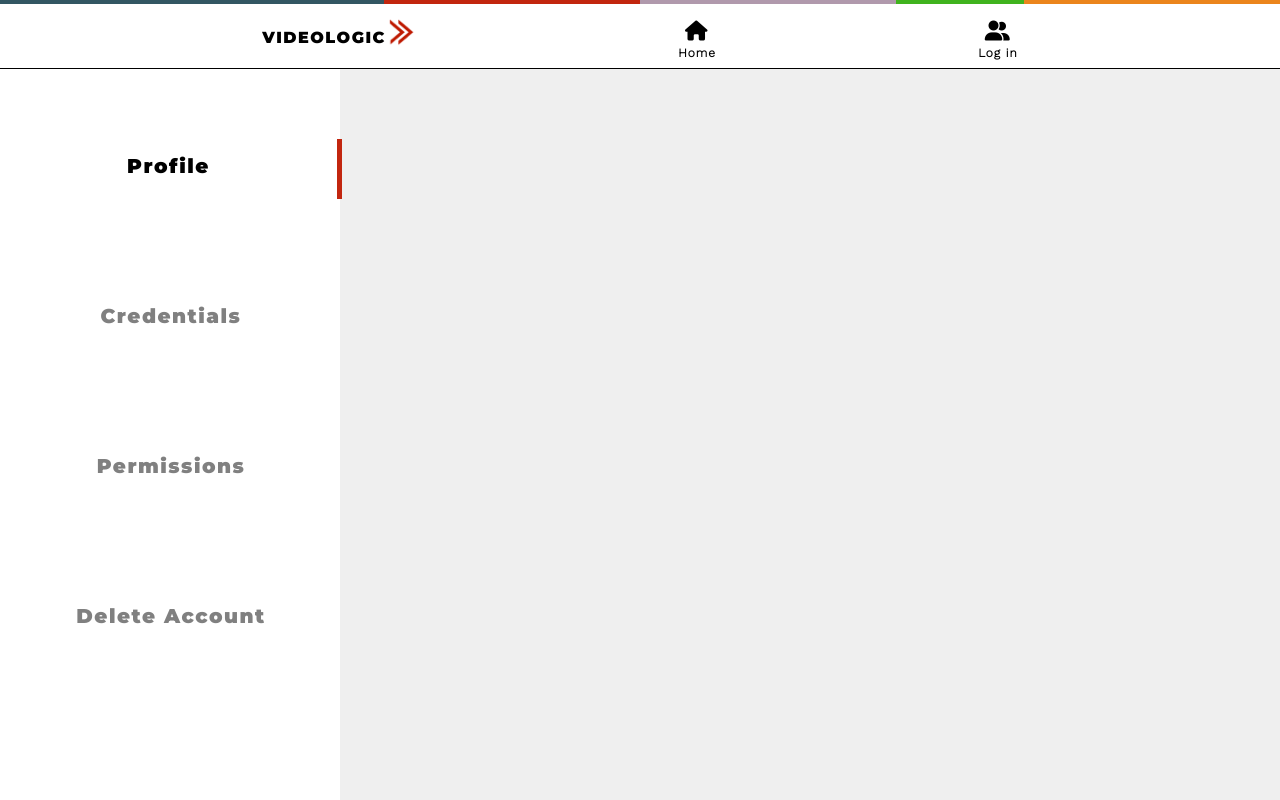
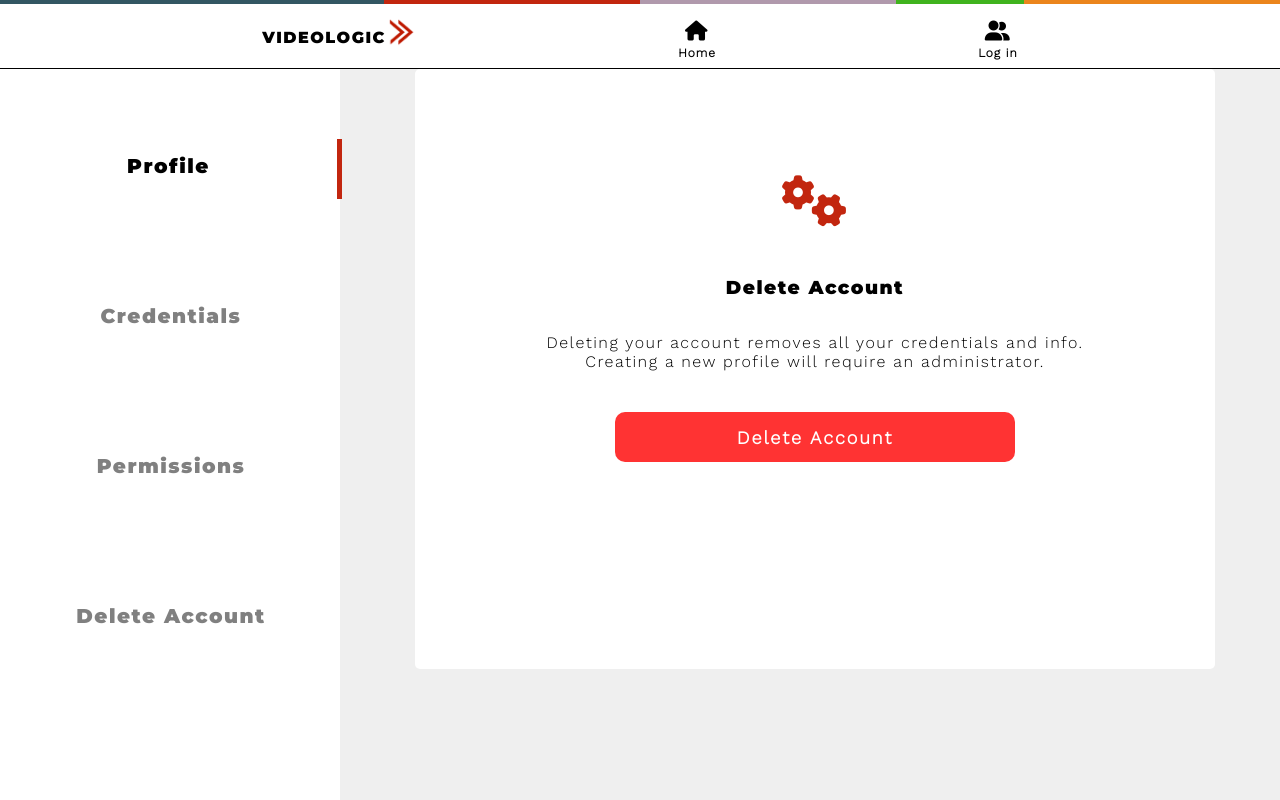
Before and after one commit to puleri/Videologic-Miniapp, a React (Create React App) app in the folder client/: page /#/AccountSettings in a window 1280 px wide. Built offline with nearby package versions, Linux system fonts and the light colour scheme.

Commit message:
Created components for each account settings tab

```diff
--- a/client/src/components/AccountSettings/AccountSettings.js
+++ b/client/src/components/AccountSettings/AccountSettings.js
@@ -1,4 +1,10 @@
 import React, { Component } from 'react';
+
+import Profile from './Profile.js';
+import Credentials from './Credentials.js';
+import Permissions from './Permissions.js';
+import DeleteAccount from './DeleteAccount.js';
+
 
 import "./AccountSettings.css";
 
@@ -70,9 +76,10 @@ class AccountSettings extends Component {
 
             </div>
             <div className="settings-side-bar">
-              <i className="settings-icon-header fas fa-cogs"></i>
+            <i className="settings-icon-header fas fa-cogs"></i>
             </div>
           </div>
+          <DeleteAccount />
         </div>
       </>
     )
--- /dev/null
+++ b/client/src/components/AccountSettings/Credentials.js
@@ -0,0 +1,19 @@
+import React, { Component } from 'react';
+
+import "./Profile.css";
+
+class Credentials extends Component {
+  render() {
+    return (
+      <>
+        <div className="profile-card-container">
+        <i className="account-cogs fas fa-cogs"></i>
+          <h3 className="account-header">Change Password</h3>
+          <p>Update your password with your credentials</p>
+          <button className="change-password">Change Password</button>
+        </div>
+      </>
+    )
+  }
+}
+export default Credentials
--- /dev/null
+++ b/client/src/components/AccountSettings/DeleteAccount.js
@@ -0,0 +1,19 @@
+import React, { Component } from 'react';
+
+import "./Profile.css";
+
+class DeleteAccount extends Component {
+  render() {
+    return (
+      <>
+      <div className="profile-card-container">
+      <i className="account-cogs fas fa-cogs"></i>
+        <h3 className="account-header">Delete Account</h3>
+        <p>Deleting your account removes all your credentials and info. <br />Creating a new profile will require an administrator.</p>
+        <button className="change-password">Delete Account</button>
+      </div>
+      </>
+    )
+  }
+}
+export default DeleteAccount
--- /dev/null
+++ b/client/src/components/AccountSettings/Permissions.js
@@ -0,0 +1,25 @@
+import React, { Component } from 'react';
+
+import "./Profile.css";
+
+class Permissions extends Component {
+  render() {
+    return (
+      <>
+        <div className="profile-card-container">
+        <i className="account-cogs fas fa-cogs"></i>
+          <h3 className="account-header">Your Permissions</h3>
+          <div className="permissions-card-container">
+          <div>
+          <p className="profile-info">Hello, here are <br/> your permissions:</p>
+          </div>
+          <div>
+          <p>-Create<br/></p>
+          </div>
+          </div>
+        </div>
+      </>
+    )
+  }
+}
+export default Permissions
--- /dev/null
+++ b/client/src/components/AccountSettings/Profile.css
@@ -0,0 +1,41 @@
+.profile-card-container {
+  display: flex;
+  justify-content: center;
+  align-items: center;
+  flex-direction: column;
+  background: white;
+  height: 600px;
+  width: 800px;
+  margin-top: -200px;
+  margin-left: 400px;
+  margin-right: 50px;
+  border-radius: 5px;
+  z-index: 2;
+}
+.permissions-card-container {
+  display: flex;
+  justify-content: space-evenly;
+  background: white;
+  width: 100%;
+  z-index: 2;
+}
+.account-cogs {
+  font-size: 52px;
+  margin: -100px 0 30px 0;
+  color:  rgb(194,38,15);
+}
+.profile-info {
+  border-bottom: 2px solid rgb(194,38,15);
+}
+.change-password {
+  margin-top: 25px;
+  letter-spacing: 2px;
+  border: none;
+  color: white;
+  font-weight: bold;
+  border-radius: 10px;
+  background: #FF3333;
+  font-size: 18px;
+  width: 400px;
+  height: 50px;
+}
--- /dev/null
+++ b/client/src/components/AccountSettings/Profile.js
@@ -0,0 +1,21 @@
+import React, { Component } from 'react';
+
+import "./Profile.css";
+
+class Profile extends Component {
+  render() {
+    return (
+      <>
+        <div className="profile-card-container">
+        <i className="account-cogs fas fa-cogs"></i>
+          <h3 className="account-header">Your Profile</h3>
+          <h5 className="profile-info" >Name</h5>
+          <p>Matt Puleri</p>
+          <h5 className="profile-info" >Email</h5>
+          <p>mpuleri@vectorventures.com</p>
+        </div>
+      </>
+    )
+  }
+}
+export default Profile
```
